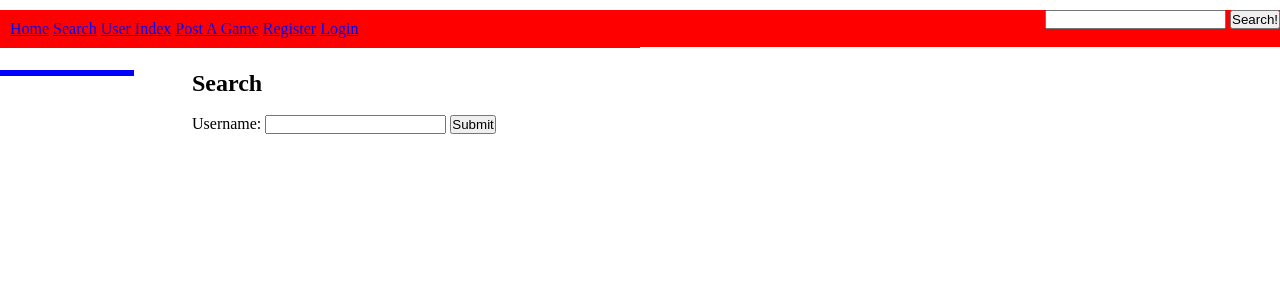
After one commit to JimUpdike/PreownedFun, a PHP site: page /search.php in a window 1280 px wide. The commit adds this page. Shown: the top 300 px of the page. Run offline with PHP 8.4, Linux system fonts and the light colour scheme.

Commit message:
added search, searchController, and link to search

```diff
--- /dev/null
+++ b/search.php
@@ -0,0 +1,17 @@
+<html>
+	<?php
+		include "template.php";
+		session_start();
+		include "db_connect.php";
+	?>
+	<div id="right">
+	<h2>Search</h2></br>
+
+	<form action="searchController.php" method="post">
+		Username: <input type="text" name="gamename"/>
+
+		<input type="submit" value="Submit" />
+	</form>
+
+</div>
+</html>
--- a/template.php
+++ b/template.php
@@ -7,10 +7,11 @@
 	<?php
 		session_start();
 		echo "<a href=\"index.php\">Home</a> ";
+		echo "<a href=\"search.php\">Search</a> ";
 		echo "<a href=\"userList.php\">User Index</a> ";
 
 		//added this here
-		echo "<a href = \"postAgame.php\">Post A Game</a>";
+		echo "<a href = \"postAgame.php\">Post A Game</a> ";
 
 
 		if (isset($_SESSION['username'])){
```
Also changed, not shown: searchController.php (added).
